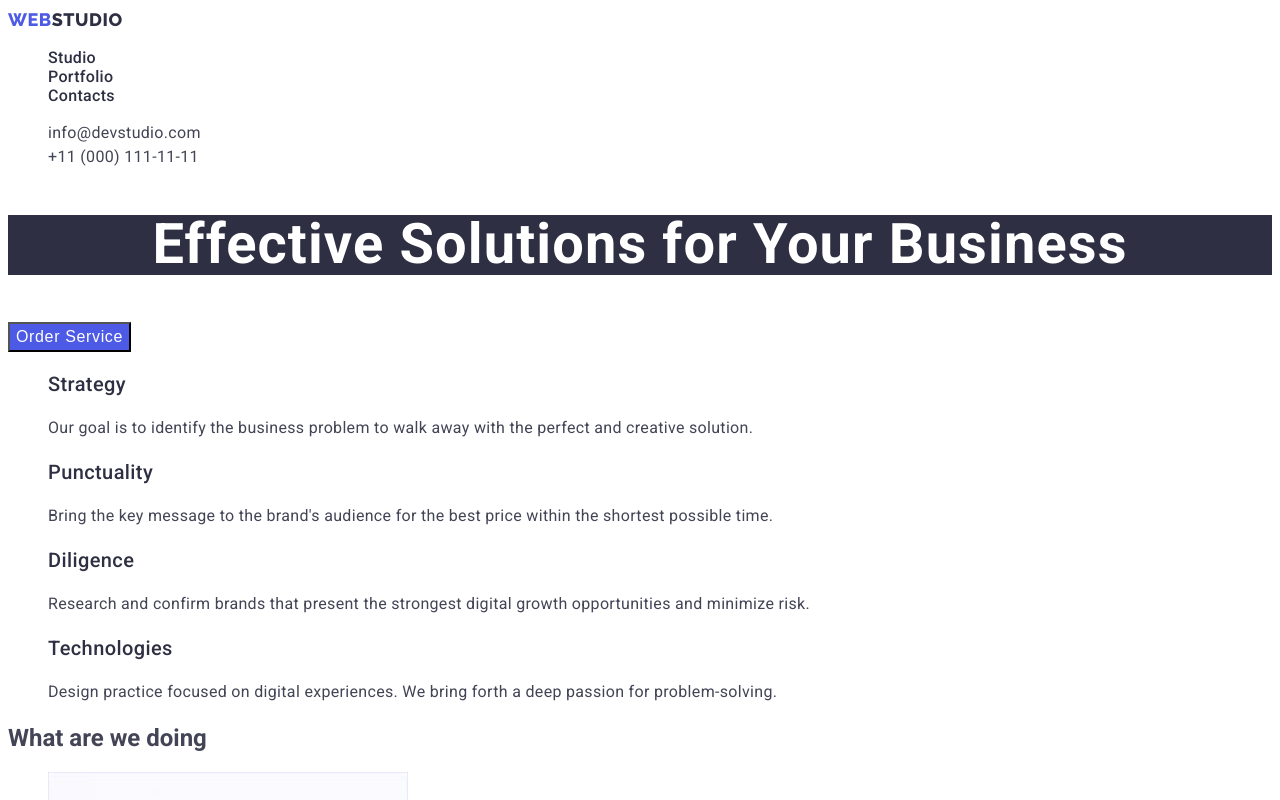
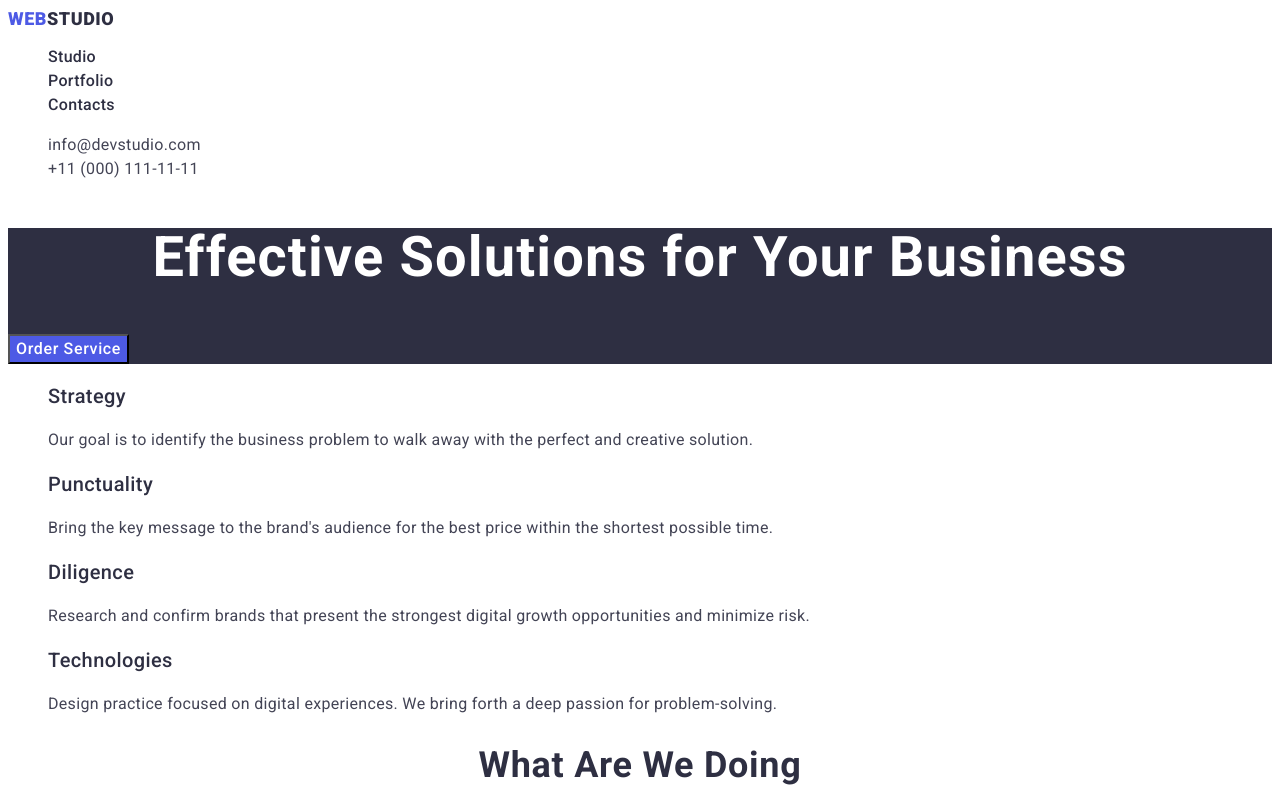
Before and after one commit to oksana-oxy/goit-markup-hw-02, a plain HTML site: page index.html in a window 1280 px wide. Shown: the top 800 px of the page. Drawn offline with Linux system fonts and the light colour scheme.

Commit message:
correction

```diff
--- a/css/styles.css
+++ b/css/styles.css
@@ -15,19 +15,18 @@ body {
 
 /*------Header-------- */
 .link-logo {
-    font-family: 'Raleway';
+    font-family: 'Raleway' sans-serif;
         font-style: normal;
         font-weight: 800;
         font-size: 18px;
-        line-height: 1.33;
+        line-height: 1.17;
         display: flex;
         align-items: center;
         letter-spacing: 0.03em;
         text-transform: uppercase;
         color: var(--accent-color);
-        text-decoration-line: none;
 }
-.link-logo > .logo {
+.logo {
     color: #2E2F42;
 }
 .list {
@@ -39,7 +38,7 @@ body {
 .nav {
     font-weight: 500;
         font-size: 16px;
-        line-height: 1.5px;
+        line-height: 1.5;
         letter-spacing: 0.02em;
         color: var(--primary-color);
 }
@@ -58,6 +57,9 @@ body {
 }
 
 /* ------Hero--------- */
+.hero {
+    background-color: var(--primary-color);
+}
 .title {
     font-weight: 700;
         font-size: 56px;
@@ -65,10 +67,12 @@ body {
         text-align: center;
         letter-spacing: 0.02em;
         color: var(--title-text-color);
-        background-color: var(--primary-color);
+
 
 }
 .button-hero {
+    font-family: 'Roboto',sans-serif;
+        font-style: normal;
     font-weight: 500;
         font-size: 16px;
         line-height: 1.5;
@@ -95,18 +99,30 @@ body {
         line-height: 1.5;
         letter-spacing: 0.02em;
     }
+    .section-name {
+        font-weight: 700;
+            font-size: 36px;
+            line-height: 1.11;
+            text-align: center;
+            letter-spacing: 0.02em;
+            text-transform: capitalize;
+            color: var(--primary-color);
+    }
     /* ------Footer------ */
+    .footer {
+        background-color: var(--primary-color);
+    }
     .text-footer {
             font-size: 16px;
             line-height: 1.5;
             letter-spacing: 0.02em;
             color: var(--footer-text-color);
-            background-color: var(--primary-color);
     }
 
 
     /******Portfolio******/
     .filtres-button {
+        font-family: 'Roboto',sans-serif;
         font-weight: 500;
             font-size: 16px;
             line-height: 1.5;
@@ -125,7 +141,7 @@ body {
     .name-card {
         font-weight: 500;
             font-size: 20px;
-            line-height: 1.2x;
+            line-height: 1.2;
             letter-spacing: 0.02em;
             color: var(--primary-color);
     }
--- a/index.html
+++ b/index.html
@@ -17,7 +17,7 @@
     <!-- Header -->
     <header>
       <nav>
-        <a class="link-logo" href="./index.html"
+        <a class="link link-logo" href="./index.html"
           >Web<span class="logo">Studio</span></a
         >
         <ul class="list">
@@ -26,7 +26,7 @@
           <li><a class="link nav" href="">Contacts</a></li>
         </ul>
       </nav>
-      <address>
+      <address class="address">
         <ul class="list">
           <li>
             <a class="link address" href="mailto:info@devstudio.com"
@@ -43,13 +43,13 @@
     </header>
     <main>
       <!-- Hero -->
-      <section>
+      <section class="hero">
         <h1 class="title">Effective Solutions for Your Business</h1>
         <button class="button-hero" type="button">Order Service</button>
       </section>
       <!-- Our benefits -->
       <section>
-        <h2 hidden>Our benefits</h2>
+        <h2 class="section-name" hidden>Our benefits</h2>
         <ul class="list">
           <li>
             <h3 class="title-item">Strategy</h3>
@@ -83,7 +83,7 @@
       </section>
       <!-- What are we doing -->
       <section>
-        <h2>What are we doing</h2>
+        <h2 class="section-name">What are we doing</h2>
         <ul class="list">
           <li>
             <img src="./images/img_1.jpg" alt="Computer" width="360" />
@@ -98,7 +98,7 @@
       </section>
       <!-- Our Team -->
       <section>
-        <h2>Our Team</h2>
+        <h2 class="section-name">Our Team</h2>
         <ul class="list">
           <li>
             <img src="./images/img_card1.jpg" alt="photo" width="264" />
@@ -124,7 +124,7 @@
       </section>
     </main>
     <!-- Footer -->
-    <footer>
+    <footer class="footer">
       <a class="link-logo" href="./index.html"
         >Web<span class="logo">Studio</span></a
       >
```
Also changed, not shown: portfolio.html (+4 -4 lines).
